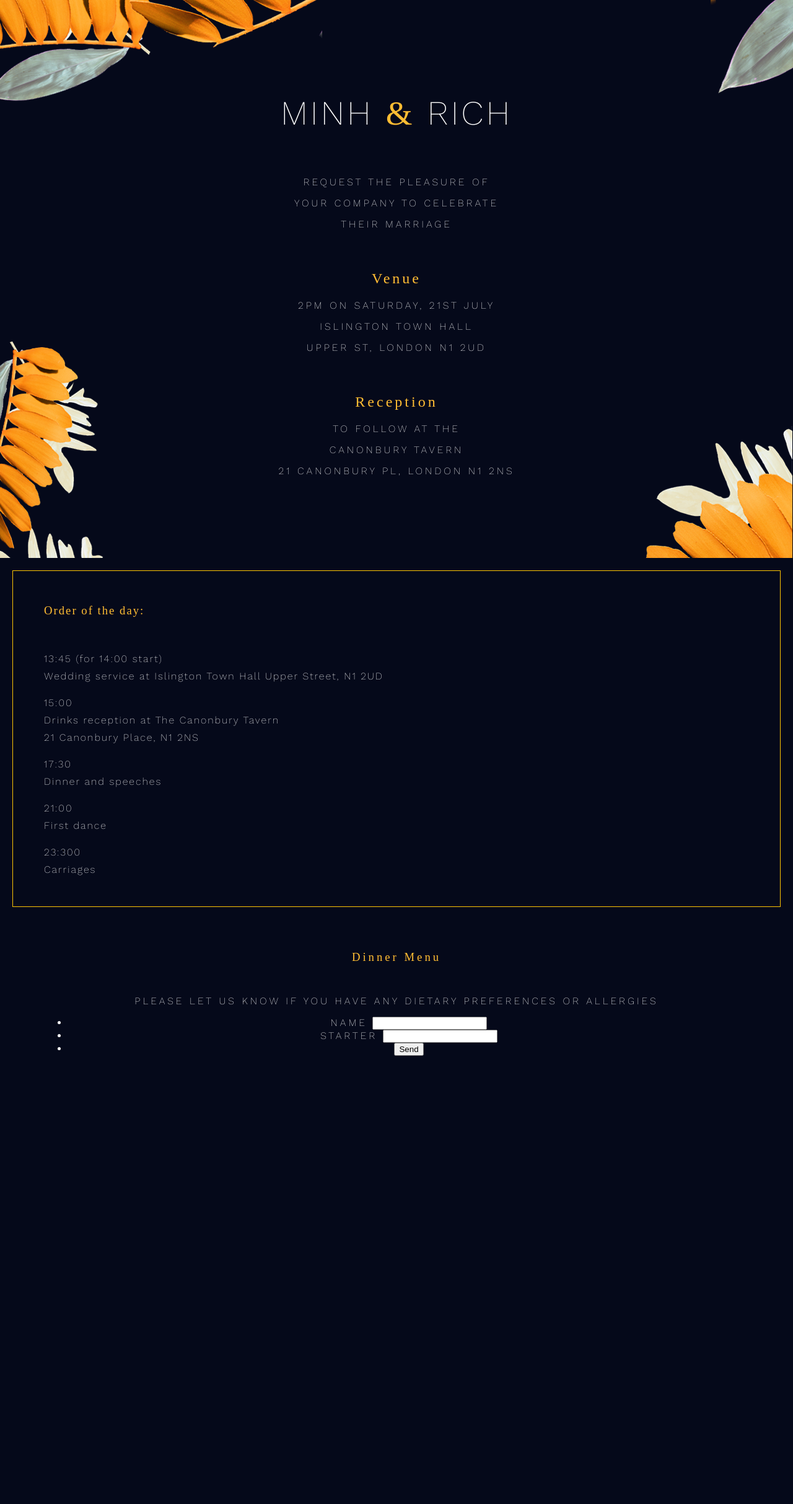
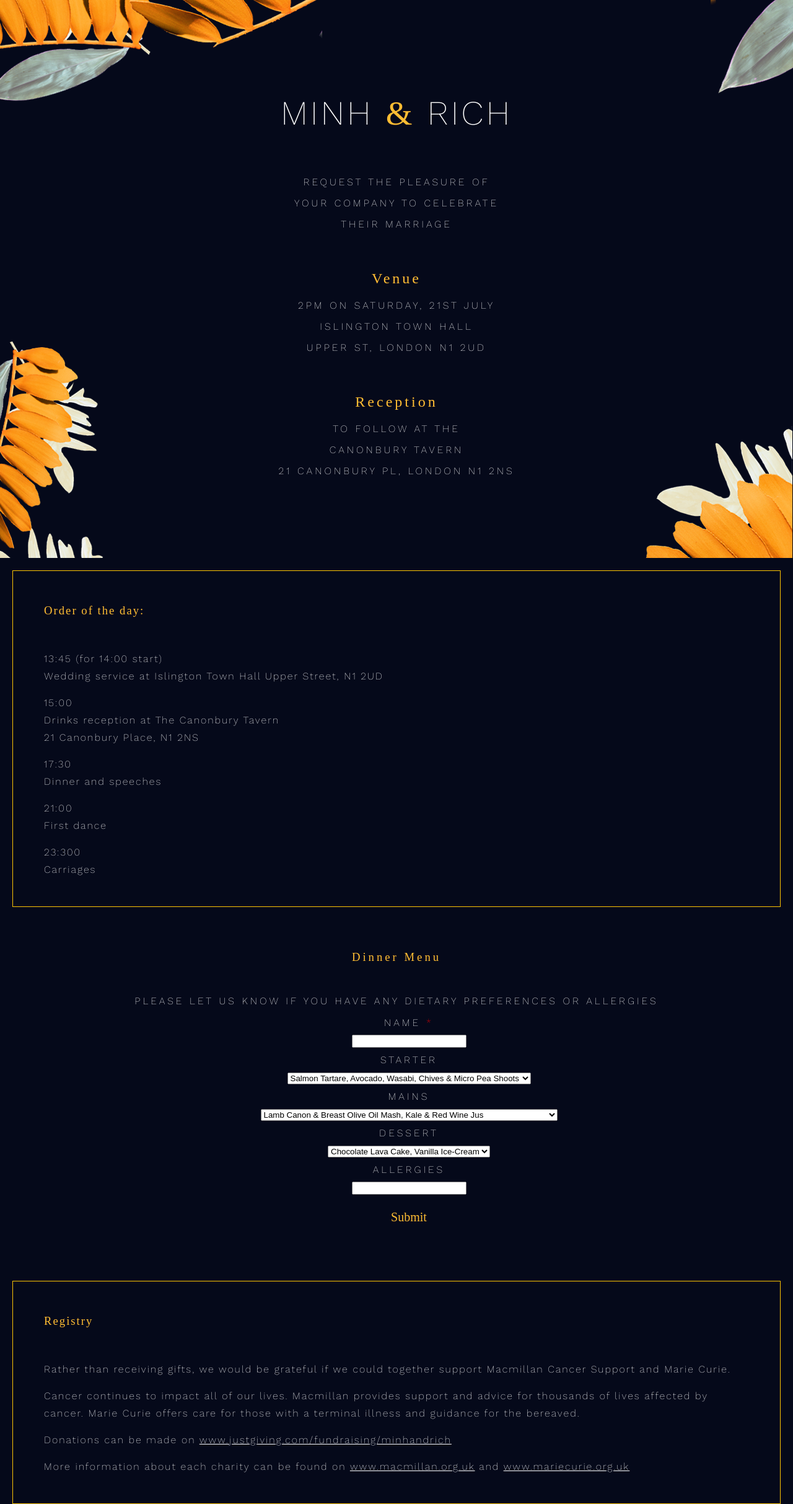
Before and after one commit to minhg/mrmr, a Jekyll site: the page built from index.html, in a window 1280 px wide. Shown: the whole page at 62% size. Built offline with Jekyll 4.4.1, drawn with Linux system fonts in a browser that asks for light colours; some web fonts are replaced; before the commit the page ends 1749 px from its top, so only the background shows below that.

Commit message:
Sexy forms

```diff
--- a/_includes/form.html
+++ b/_includes/form.html
@@ -1,15 +1,44 @@
-<form class="form" action="https://docs.google.com/forms/d/e/1FAIpQLScG5BbgJiFdMj2lZ0JTMYgmXIDO0Dt6W680e3SUUybeh7JXOw/formResponse">
+<form id="dinnerform" class="form" action="https://docs.google.com/forms/d/e/1FAIpQLScG5BbgJiFdMj2lZ0JTMYgmXIDO0Dt6W680e3SUUybeh7JXOw/formResponse">
 
     <ul>
         <li>
-            <label name="entry.2024344285">Name</label>
-            <input type="text" name="entry.2024344285" required />
+            <label for="entry.2024344285">Name <span class="required">*</span></label>
+            <input type="text" id="entry.2024344285" name="entry.2024344285" required />
         </li>
         <li>
-            <label name="entry.379116634">Starter</label>
-            <input type="text" name="entry.379116634" required />
+            <h4>Starter</h4>
+            <select name="entry.379116634">
+                <option value="Salmon Tartare,  Avocado, Wasabi, Chives &amp; Micro Pea Shoots">Salmon Tartare,  Avocado, Wasabi, Chives &amp; Micro Pea Shoots</option>
+                <option value="Chicken Liver Parfait, Apricot Jam with Crostini Bread">Chicken Liver Parfait, Apricot Jam with Crostini Bread</option>
+                <option value="Grilled Courgette, Spiced Chickpeas &amp; Smoked Aubergine (v)">Grilled Courgette, Spiced Chickpeas &amp; Smoked Aubergine (v)</option>
+            </select>
         </li>
-        <li><input type="submit" value="Send" /></li>
+
+        <li>
+            <h4>Mains</h4>
+            <select name="entry.924214892">
+                <option value="Lamb Canon &amp; Breast Olive Oil Mash, Kale &amp; Red Wine Jus">Lamb Canon &amp; Breast Olive Oil Mash, Kale &amp; Red Wine Jus</option>
+                <option value="Seasonal Fish, Roasted Vegetables, Capers &amp; Olive Tomato Sauce">Seasonal Fish, Roasted Vegetables, Capers &amp; Olive Tomato Sauce</option>
+                <option value="Portobello Mushrooms Stuffed Blue Cheese, Topped with Crispy Cabbage (v)">Portobello Mushrooms Stuffed Blue Cheese, Topped with Crispy Cabbage (v)</option>
+            </select>
+        </li>
+
+        <li>
+            <h4>Dessert</h4>
+            <select name="entry.1634200119">
+                <option value="Chocolate Lava Cake, Vanilla Ice-Cream">Chocolate Lava Cake, Vanilla Ice-Cream</option>
+                <option value="Coffee Tiramisu">Coffee Tiramisu</option>
+            </select>
+        </li>
+
+        <li>
+            <label for="entry.2057215799">Allergies</label>
+            <input type="text" name="entry.2057215799"/>
+        </li>
+
+        <input type="hidden" name="entry.1634200119" jsname="L9xHkb" disabled>
+
+        <li><input class="signerica" type="submit" value="Submit" class="submit"/></li>
     </ul>
 
 </form>
--- a/_layouts/default.html
+++ b/_layouts/default.html
@@ -20,8 +20,8 @@
         <p>Canonbury Tavern</p>
         <p>21 Canonbury Pl, London N1 2NS</p>
       </section>
-      <section class="order">
-        <h3>Order of the day:</h2>
+      <section class="copy">
+        <h3>Order of the day:</h3>
         <p>
           13:45 (for 14:00 start)<br />
           Wedding service at Islington Town Hall
@@ -51,7 +51,16 @@
         <!-- <iframe src="https://docs.google.com/forms/d/e/1FAIpQLScG5BbgJiFdMj2lZ0JTMYgmXIDO0Dt6W680e3SUUybeh7JXOw/viewform?embedded=true" width="100%" height="520" frameborder="0" marginheight="0" marginwidth="0">Loading...</iframe> -->
 
         {% include form.html %}
-
+      </section>
+      <section class="copy">
+        <h3>Registry</h3>
+        <p>Rather than receiving gifts, we would be grateful if we could together support Macmillan Cancer Support and Marie Curie.</p>
+        <p>Cancer continues to impact all of our lives. Macmillan provides support and advice for thousands of lives affected by cancer. Marie
+Curie offers care for those with a terminal illness and guidance for the bereaved.</p>
+        <p>Donations can be made on <a href="http://www.justgiving.com/fundraising/
+minhandrich">www.justgiving.com/fundraising/minhandrich</a></p>
+        <p>More information about each charity can be found on <a href="www.macmillan.org.uk">www.macmillan.org.uk</a> and
+<a href="www.mariecurie.org.uk">www.mariecurie.org.uk</a></p>
       </section>
 
     </body>
```
Also changed, not shown: _includes/css/agency.css (+31 -1 lines), 3 other files.
